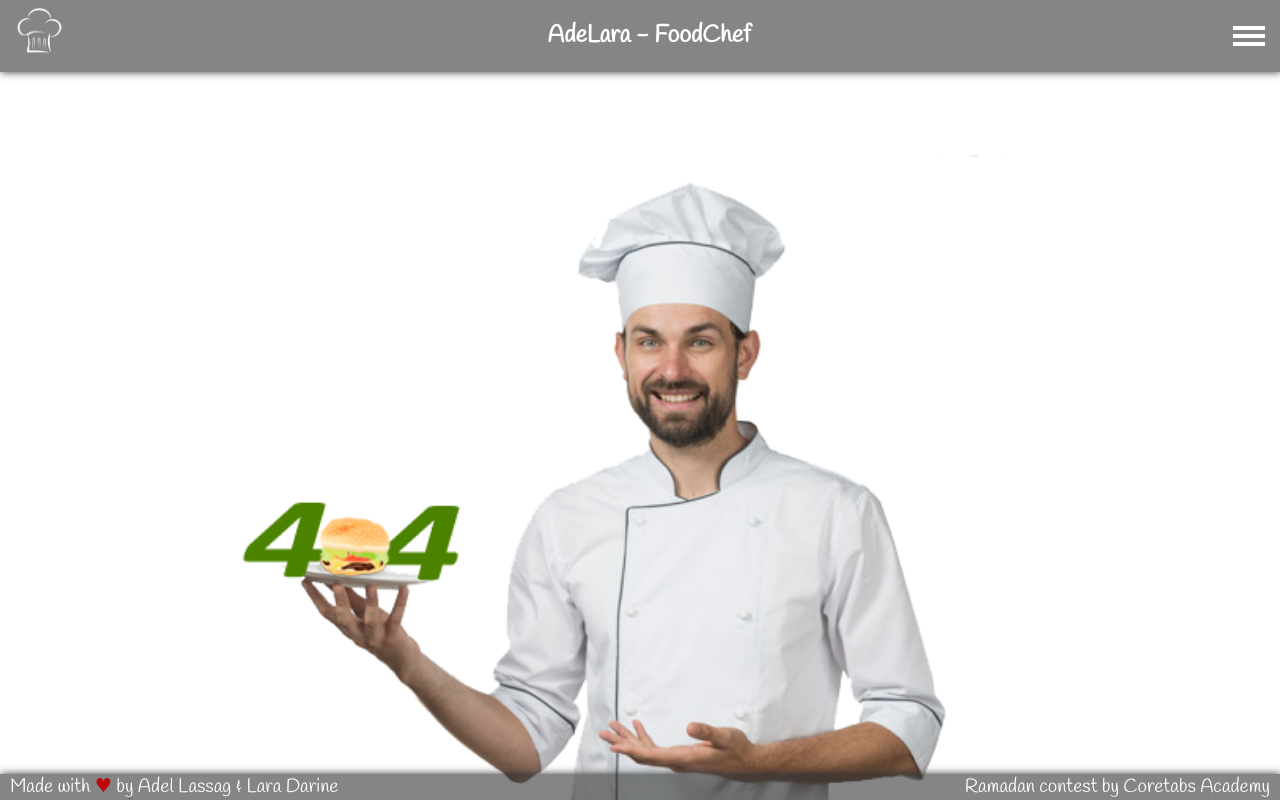
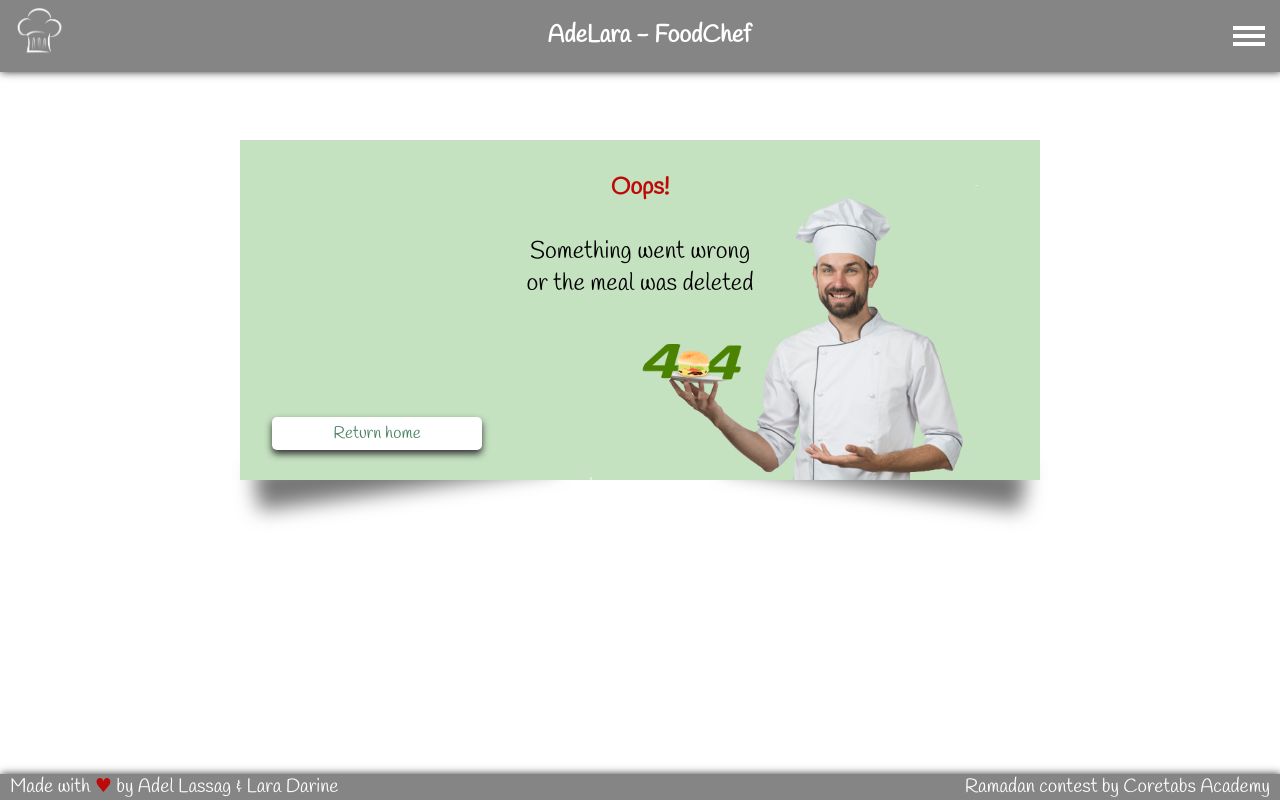
Before and after one commit to adelara-coretabs-contest/Adelara-coretabs-contest, a Flask app: page /404 in a window 1280 px wide. Run offline with Flask 2, Linux system fonts and the light colour scheme.

Commit message:
Restyle :art: 404 error page

```diff
--- a/static/css/style.css
+++ b/static/css/style.css
@@ -545,6 +545,10 @@ img {
     color: #488064;
 }
 
+.message #oops {
+    color: #bf0808;
+}
+
 #success-container .submit-button {
     left: 12px;
     width: 200px;
--- a/templates/404.html
+++ b/templates/404.html
@@ -1,6 +1,19 @@
 {% extends "base.html" %}
 {% block content %}
-<main id="not-found">
-  <img src="{{url_for('static', filename='img/404.png')}}" alt="">
-</main>
+    <main id="success-container" class="menu">
+        <div class="meal-details shadow">
+            <div class="message">
+                <h4 id="oops">Oops!</h4>
+                <div>Something went wrong</div>
+                <div>or the meal was deleted</div>
+            </div>
+            <img id="success-chef" src="{{url_for('static', filename='img/404.png')}}" alt="">
+
+            <a href="/">
+                <div id="home" class="submit-button">
+                Return home
+                </div>
+            </a>
+        </div>
+    </main>
 {% endblock %}
```
